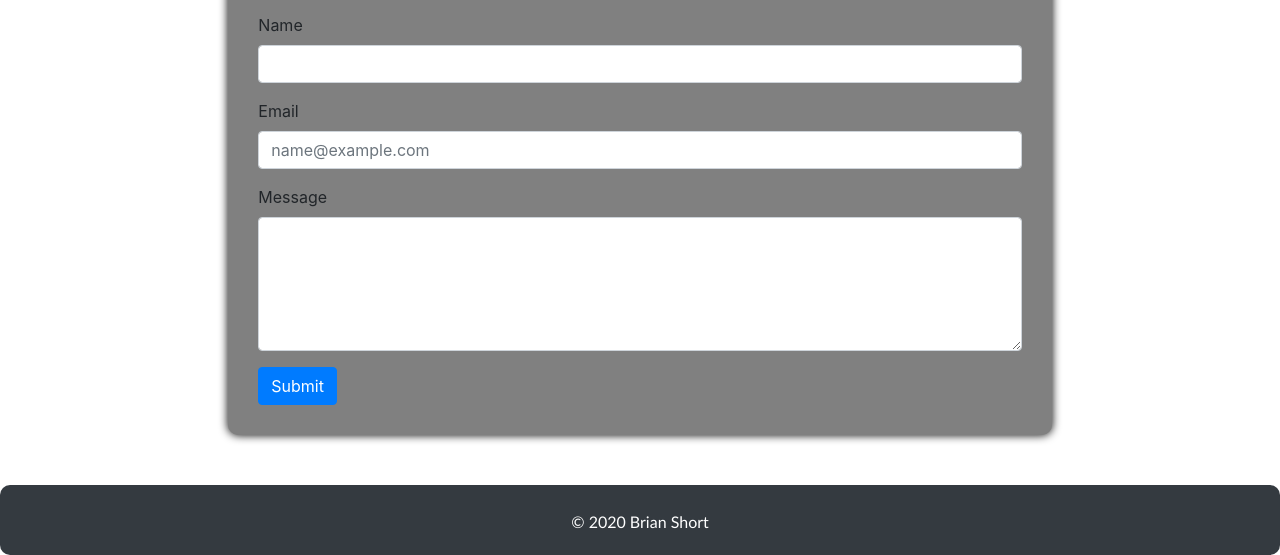
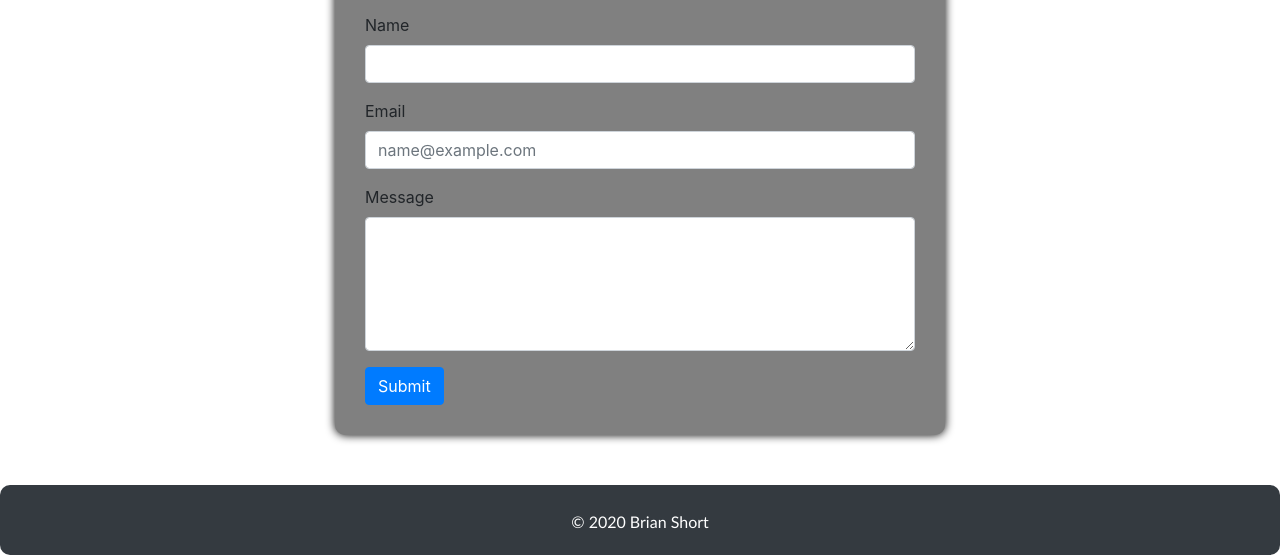
Before and after one commit to brianrshort/responsive-portfolio, a plain HTML site: page contact.html in a window 1280 px wide. Shown: the part 254-809 px from the top of the page. Drawn offline with nearby package versions, Linux system fonts and the light colour scheme.

Commit message:
Corrected form box column sizing

```diff
--- a/contact.html
+++ b/contact.html
@@ -96,7 +96,7 @@
     <section class="container-fluid">
 
       <section class="row justify-content-center">
-          <section class="col-12 col-sm-10 col-md-8 cl-lg-6">
+          <section class="col-12 col-sm-10 col-md-6 cl-lg-4">
               <form class="form-container">
                 <h1>Contact</h1>
                 <hr>
```
